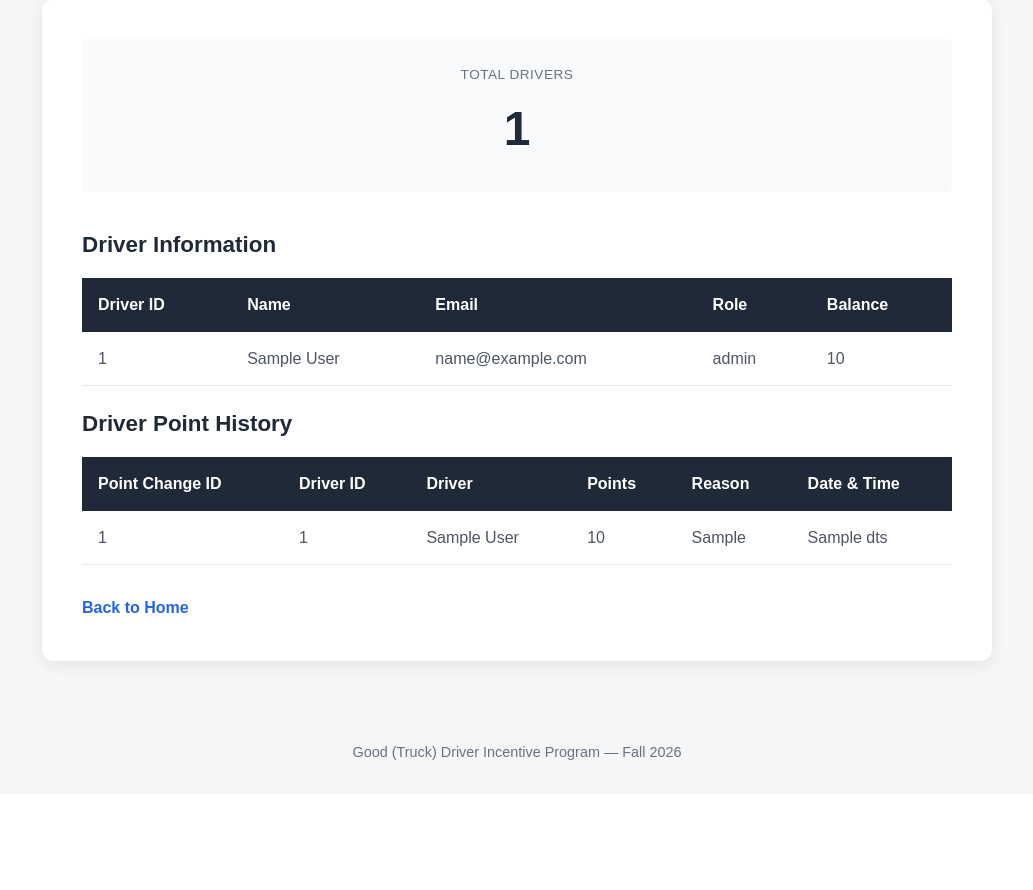
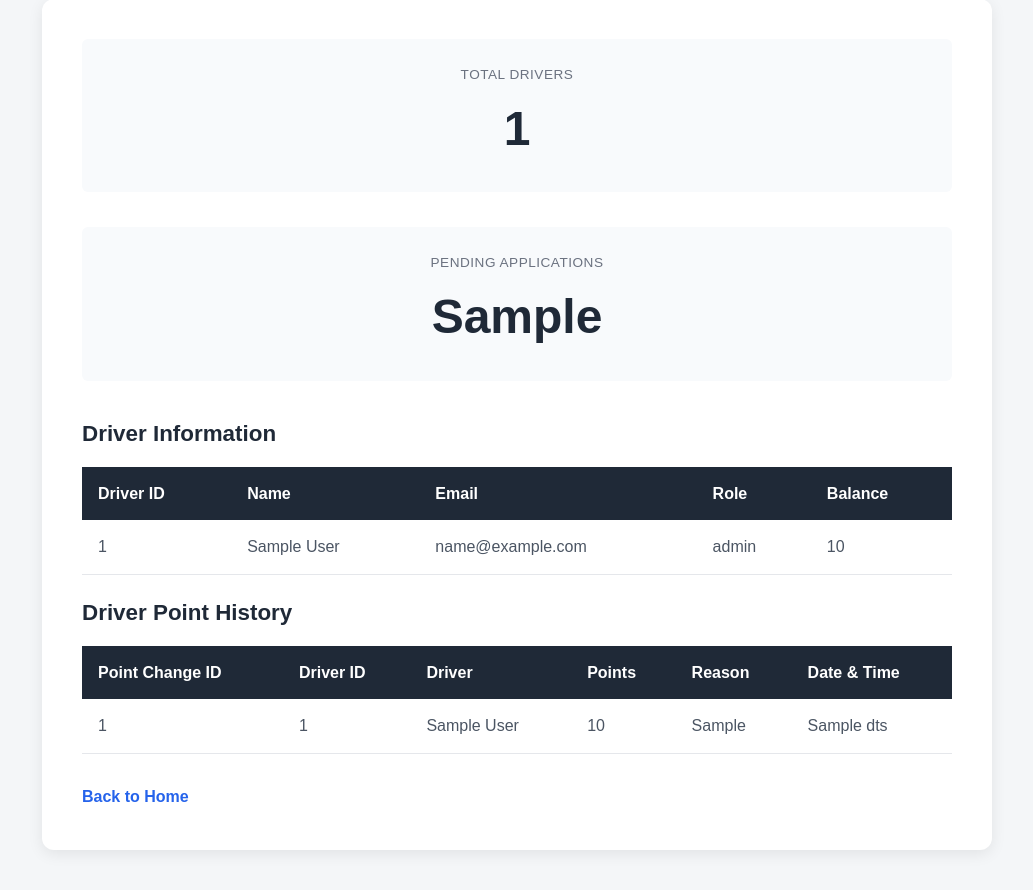
Before and after one commit to kytran1329/F26-CPSC4910-01, a Python web app: template templates/sponsorDash.html in a window 1280 px wide. Shown: the part 183-1073 px from the top of the page, without its empty margins (123-1156 px from the left). Before the commit the page ends 943 px from the top, so only its background shows below. Run offline with Jinja, Linux system fonts and the light colour scheme; the template is opened without the code that fills it: most values are stand-ins (such as "Sample title", 1, 10 or a date in 2020).

Commit message:
added textbox for pending apps onto the dashboard

```diff
--- a/templates/sponsorDash.html
+++ b/templates/sponsorDash.html
@@ -46,6 +46,19 @@
 
                 <div class="points-value">
                     {{ user_info | length }}
+                </div>
+
+            </div>
+
+            <!-- Pending Applications -->
+            <div class="points-box">
+
+                <div class="points-label">
+                    Pending Applications
+                </div>
+
+                <div class="points-value">
+                    {{ pending_applications }}
                 </div>
 
             </div>
```
